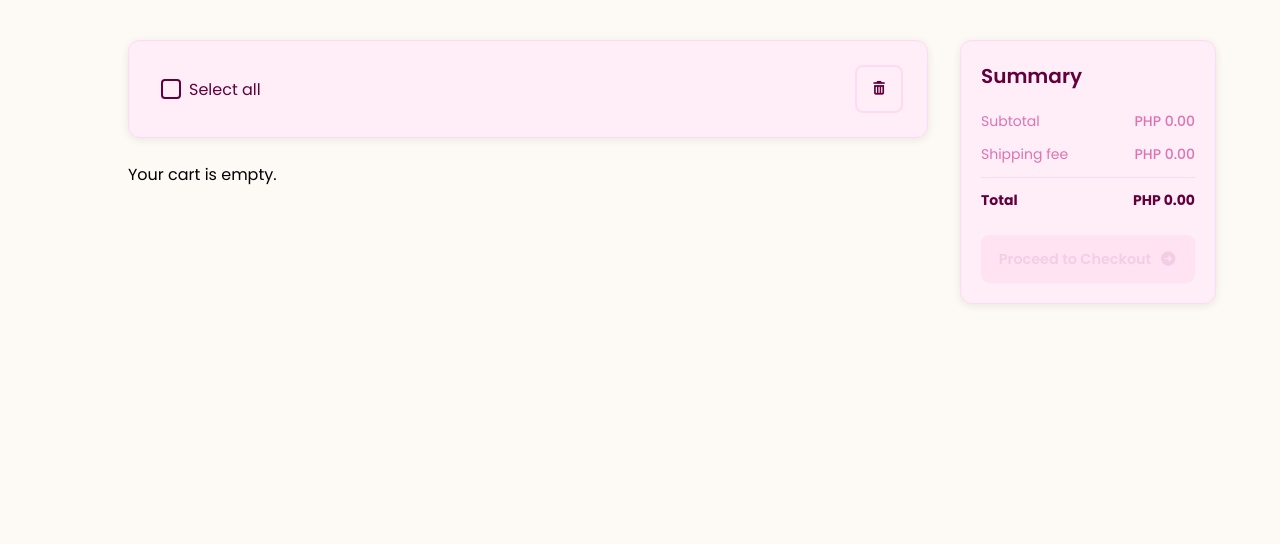
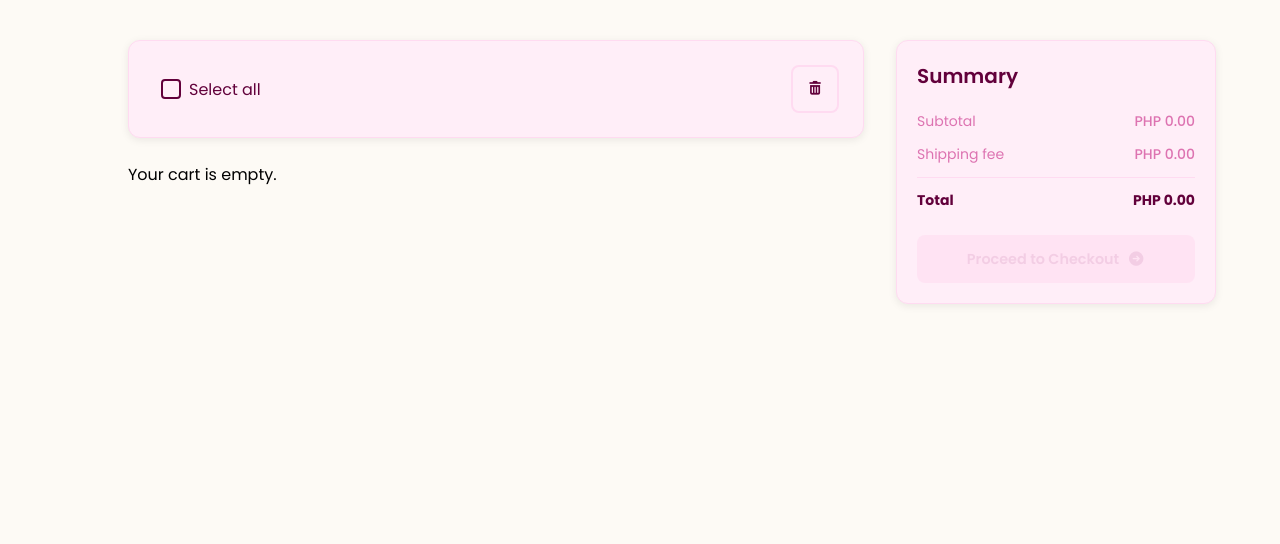
Before and after one commit to BrianPHL/paper-trail-ecommerce, a Django app: page /cart/ in a window 1280 px wide. Shown: the part 164-708 px from the top of the page. Run offline with Django 5.2, Linux system fonts and the light colour scheme; data comes from the database, SQL or seed files in the repository; data that the repository does not hold is empty; some libraries are stand-ins or nearby versions.

Commit message:
chore(static/styles): improve cart summary styling

```diff
--- a/shop/static/shop/styles/pages/_cart.css
+++ b/shop/static/shop/styles/pages/_cart.css
@@ -182,9 +182,7 @@
     display: flex;
     padding: 1.25rem;
     border: 1px solid var(--bg-outline);
-    width: 16rem;
-    max-width: 18rem;
-    min-width: 14rem;
+    width: 20rem;
     gap: 1rem;
     box-shadow: 0 2px 8px rgba(0, 0, 0, 0.08);
     align-self: flex-start;
```
